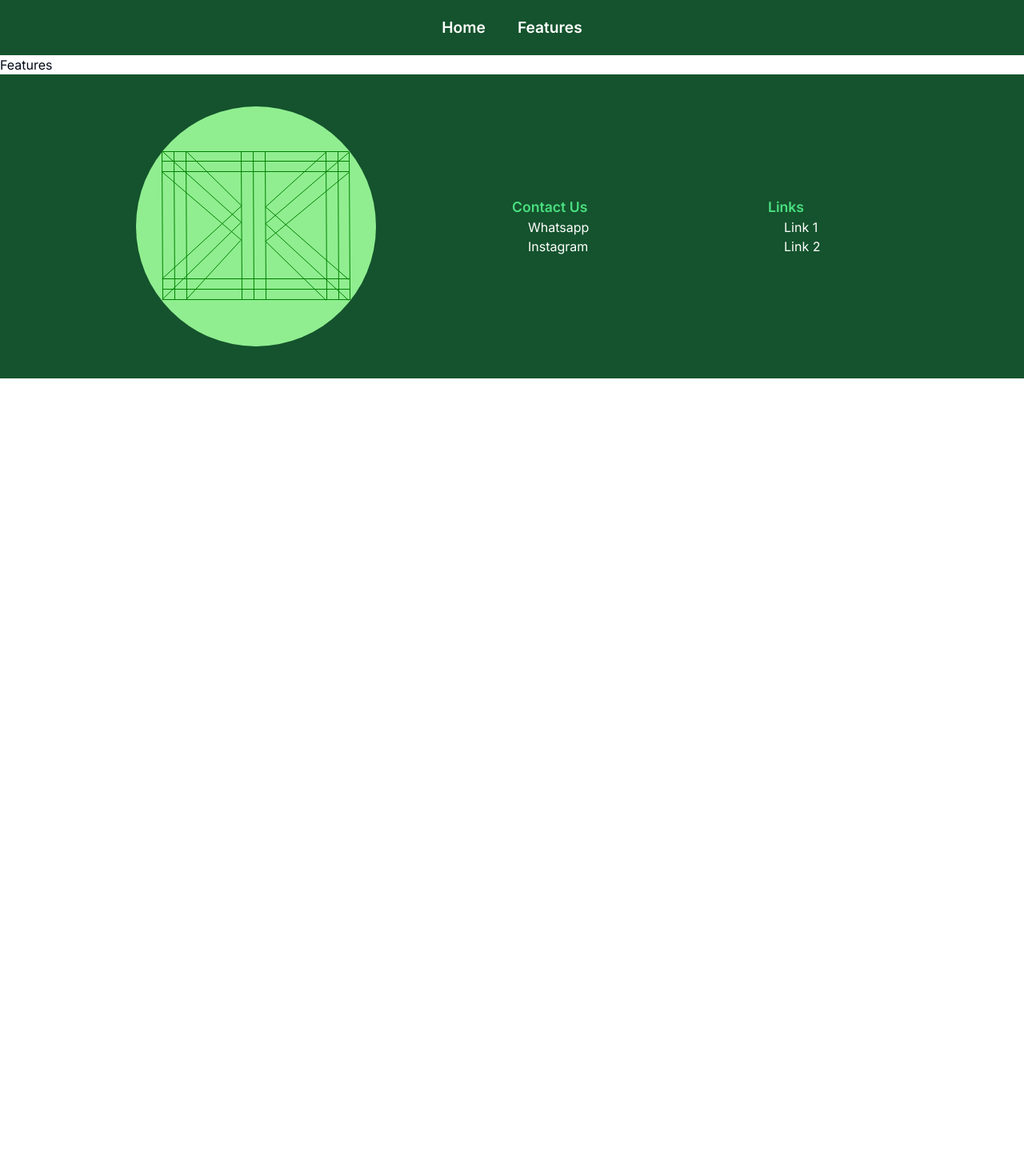
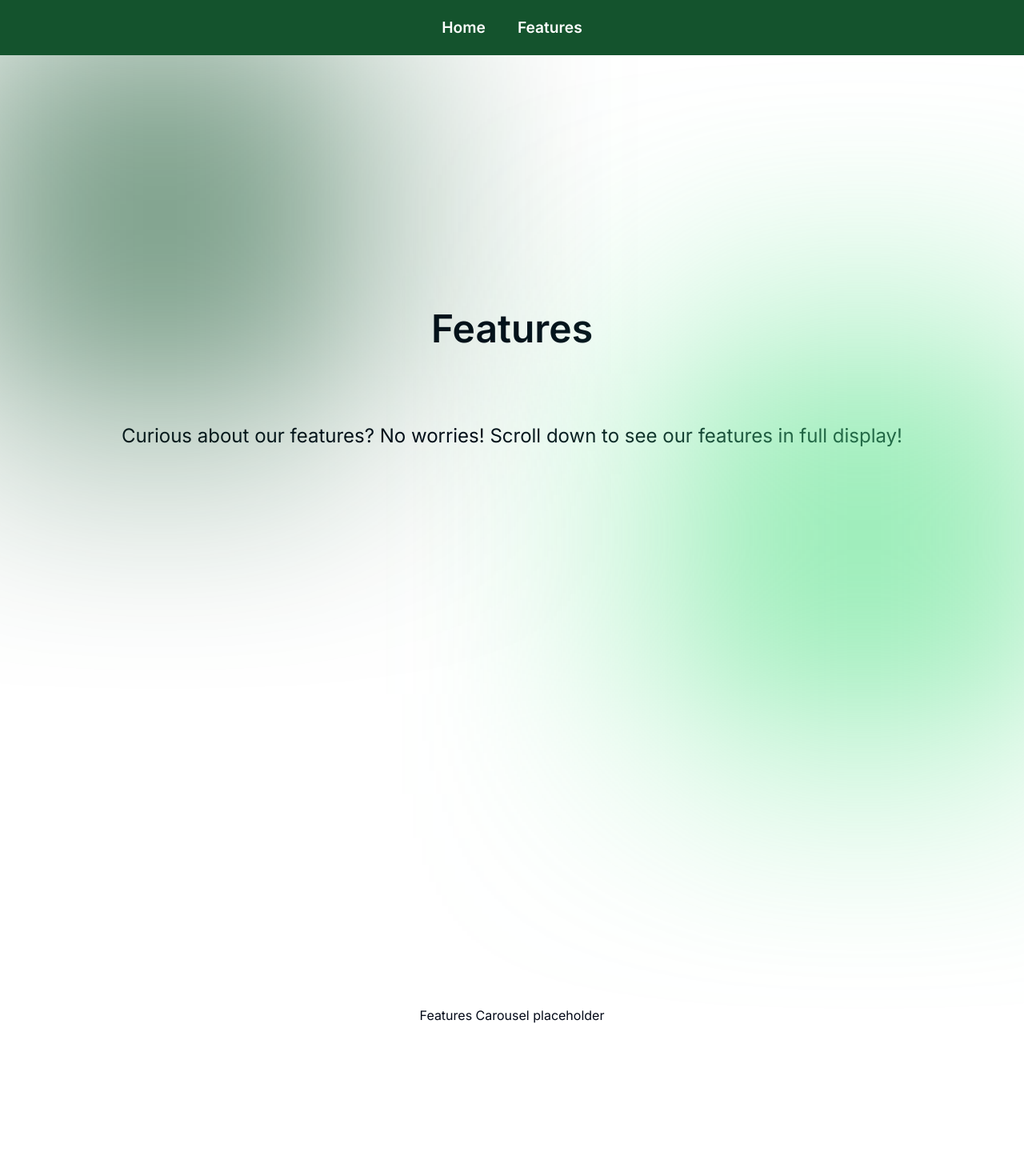
Before and after one commit to wisnudwg/next-money-tracker-site, a Next.js app: page /features in a window 1280 px wide. Shown: the top 1470 px of the page at 80% size. Before the commit the page ends 800 px from the top, so only its background shows below. Built offline with nearby package versions, Linux system fonts and the light colour scheme.

Commit message:
initialized Features page layout

```diff
--- a/app/features/page.tsx
+++ b/app/features/page.tsx
@@ -1,5 +1,27 @@
 export default function Features() {
   return(
-    <section>Features</section>
+    <section>
+      <HeroSection />
+      <FeaturesSection />
+    </section>
   )
 }
+
+function HeroSection() {
+  return(
+    <div className="flex flex-col items-center justify-center h-screen gap-20 relative">
+      <div className="absolute top-0 left-0 bg-green-900 w-[400px] h-[400px] blur-[150px]"></div>
+      <div className="absolute bottom-0 right-0 bg-green-400 w-[400px] h-[400px] blur-[150px]"></div>
+      <h1 className="font-semibold text-[3rem]">Features</h1>
+      <p className="text-[1.5rem]">Curious about our features? No worries! Scroll down to see our features in full display!</p>
+    </div>
+  )
+}
+
+function FeaturesSection() {
+  return(
+    <div className="flex items-center justify-center h-screen gap-20">
+      <div>Features Carousel placeholder</div>
+    </div>
+  )
+}
```
